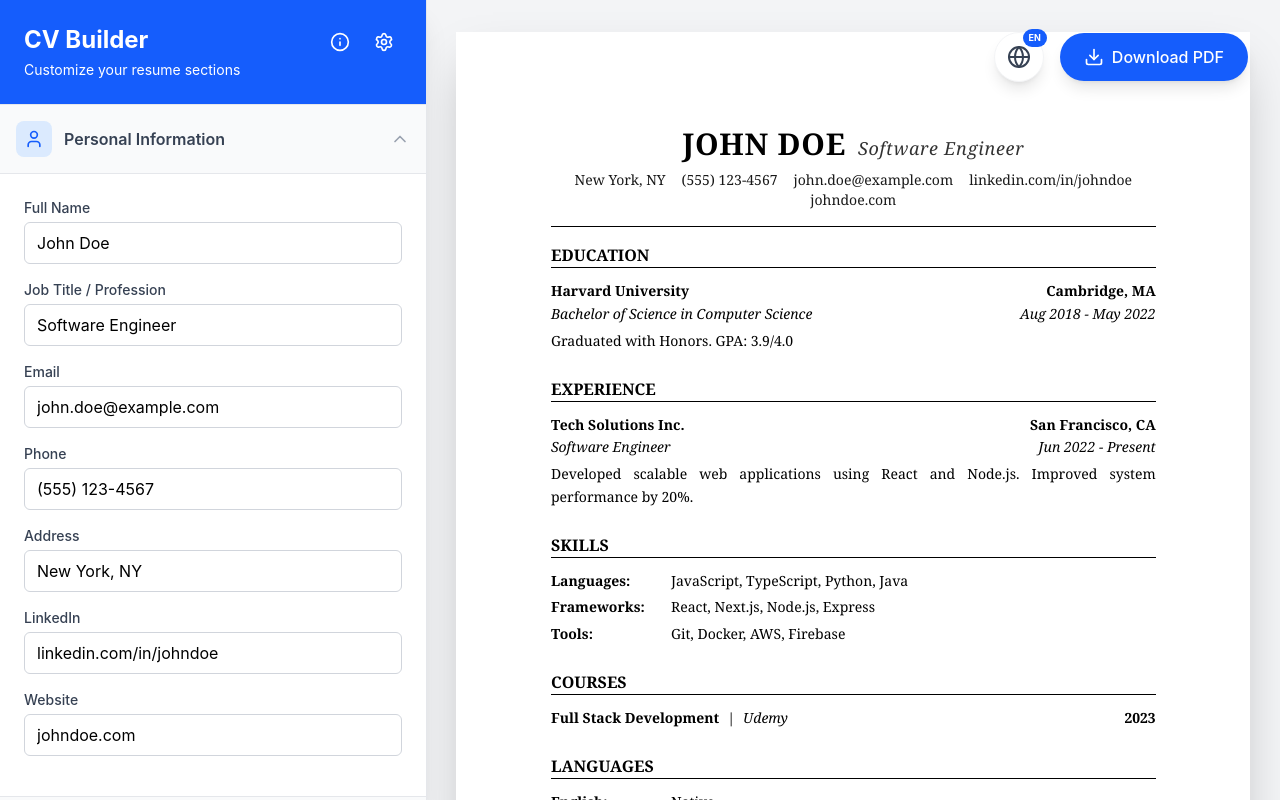
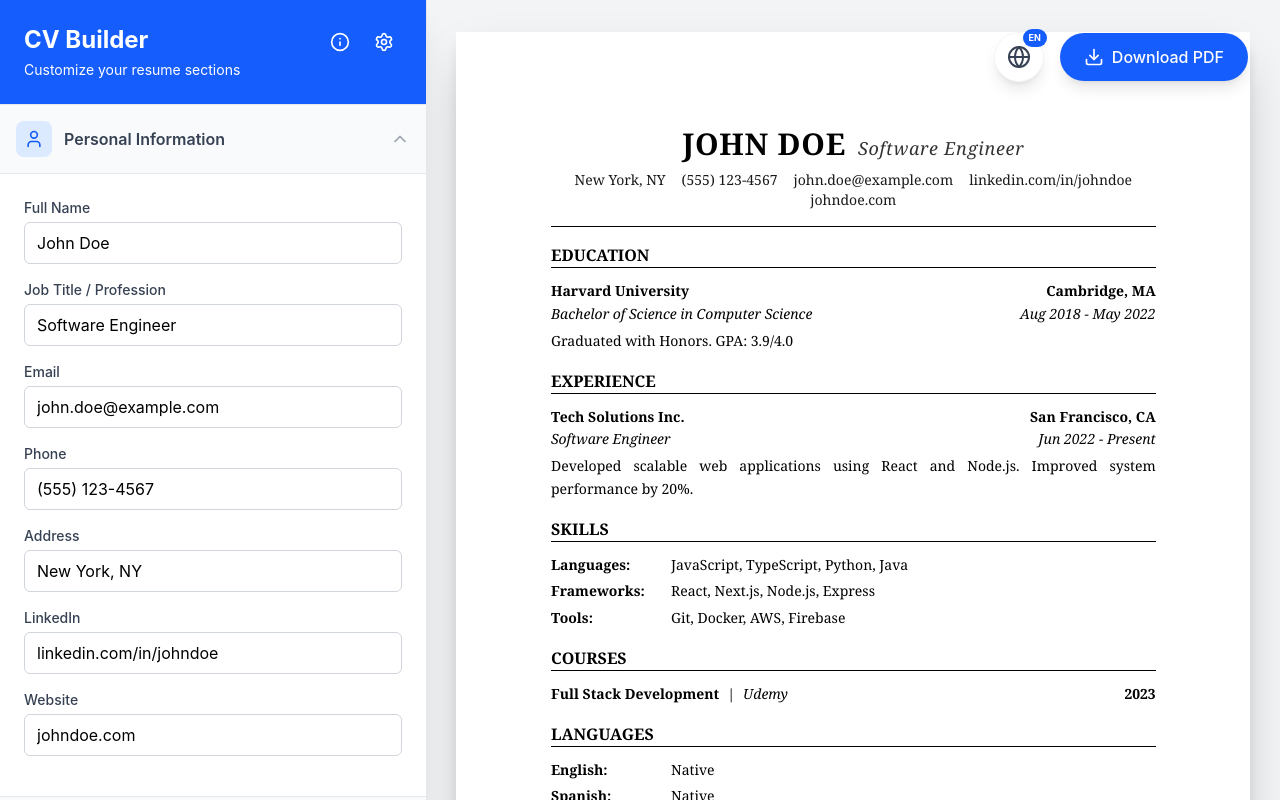
Before and after one commit to Lautaro-R-collins/CV-Builder, a React (Vite) app: page / in a window 1280 px wide. Built offline with nearby package versions, Linux system fonts and the light colour scheme.

Commit message:
cv fix page

```diff
--- a/src/components/CV/CV.jsx
+++ b/src/components/CV/CV.jsx
@@ -1,10 +1,14 @@
 import { useTranslation } from 'react-i18next';
 import { useCV } from '../../context/CVContext';
+import { useState, useLayoutEffect, useRef } from 'react';
 
 const CV = () => {
   const { t } = useTranslation();
   const { cvData } = useCV();
   const { generalInfo, education, experience, skills, languages, settings, courses } = cvData;
+
+  const [pages, setPages] = useState([]);
+  const measureRef = useRef(null);
 
   const fontSizes = {
     xs: 'text-xs',
@@ -12,19 +16,75 @@ const CV = () => {
     base: 'text-base',
   };
 
-  return (
-    <div
-        className={`bg-white text-black h-full w-full font-serif leading-relaxed ${fontSizes[settings.fontSize] || 'text-sm'}`}
-        style={{ padding: `${settings.margins}cm` }}
-    >
-      {/* Header */}
+  // Convert mm to pixels (approximate, browser handles scaling)
+  // We'll work with relative heights mostly
+  const A4_HEIGHT_MM = 297;
+  const MARGINS_MM = (settings.margins || 1) * 10; // cm to mm
+  const MAX_CONTENT_HEIGHT_MM = A4_HEIGHT_MM - (MARGINS_MM * 2);
+
+  useLayoutEffect(() => {
+    if (!measureRef.current) return;
+
+    const items = Array.from(measureRef.current.children);
+
+    // Get precise heights including margins
+    const itemHeights = items.map(item => {
+      const rect = item.getBoundingClientRect();
+      const style = window.getComputedStyle(item);
+      const marginTop = parseFloat(style.marginTop);
+      const marginBottom = parseFloat(style.marginBottom);
+      return rect.height + marginTop + marginBottom;
+    });
+
+    // Use a hidden A4 page to get the PX height of one page.
+    const testPage = document.createElement('div');
+    testPage.style.height = '297mm';
+    testPage.style.visibility = 'hidden';
+    testPage.style.position = 'absolute';
+    document.body.appendChild(testPage);
+    const pxPerPage = testPage.getBoundingClientRect().height;
+    const pxPerMargin = (MARGINS_MM * pxPerPage) / A4_HEIGHT_MM;
+    const maxPxPerPage = pxPerPage - (pxPerMargin * 2);
+    document.body.removeChild(testPage);
+
+    const newPages = [];
+    let currentPageItems = [];
+    let currentHeight = 0;
+
+    items.forEach((_, index) => {
+      const height = itemHeights[index];
+      // If adding this item exceeds the page, start a new page
+      if (currentHeight + height > maxPxPerPage && currentPageItems.length > 0) {
+        newPages.push(currentPageItems);
+        currentPageItems = [index];
+        currentHeight = height;
+      } else {
+        currentPageItems.push(index);
+        currentHeight += height;
+      }
+    });
+
+    if (currentPageItems.length > 0) {
+      newPages.push(currentPageItems);
+    }
+
+    // Wrap in rAF to avoid "Calling setState synchronously within an effect" warning
+    requestAnimationFrame(() => {
+      setPages(newPages);
+    });
+  }, [cvData, settings, MARGINS_MM]);
+
+  // Define component blocks to be measured/rendered
+  const blocks = [];
+
+  // Header
+  blocks.push(
     <header
+      key="header"
       className={`mb-4 border-b border-black pb-4 ${settings.headerStyle === 'center' ? 'text-center' : 'text-left'}`}
       style={{ color: settings.headerColor }}
     >
-        <h1
-            className="text-3xl font-bold uppercase tracking-wide mb-2"
-        >
+      <h1 className="text-3xl font-bold uppercase tracking-wide mb-2">
           {generalInfo.fullName}
           {generalInfo.jobTitle && (
             <span className="ml-3 text-lg font-normal italic capitalize text-current opacity-80">
@@ -40,13 +100,14 @@ const CV = () => {
          {generalInfo.website && <span>{generalInfo.website}</span>}
       </div>
     </header>
+  );
 
-      {/* Education */}
-      {education.length > 0 && (
-        <section className="mb-6">
-          <h2 className="text-base font-bold uppercase border-b border-black mb-3">{t('cv.education')}</h2>
-          {education.map((edu) => (
-            <div key={edu.id} className="mb-3">
+  // Education Section Header
+  if (education.length > 0) {
+    blocks.push(<h2 key="edu-hdr" className="text-base font-bold uppercase border-b border-black mb-3 mt-4">{t('cv.education')}</h2>);
+    education.forEach((edu) => {
+      blocks.push(
+        <div key={`edu-${edu.id}`} className="mb-3">
           <div className="flex justify-between items-baseline font-bold">
             <span>{edu.school}</span>
             <span>{edu.location}</span>
@@ -59,16 +120,16 @@ const CV = () => {
               <p className="mt-1 whitespace-pre-line text-justify">{edu.description}</p>
           )}
         </div>
-          ))}
-        </section>
-      )}
+      );
+    });
+  }
 
-      {/* Experience */}
-      {experience.length > 0 && (
-        <section className="mb-6">
-          <h2 className="text-base font-bold uppercase border-b border-black mb-3">{t('cv.experience')}</h2>
-          {experience.map((exp) => (
-            <div key={exp.id} className="mb-4">
+  // Experience Section Header
+  if (experience.length > 0) {
+    blocks.push(<h2 key="exp-hdr" className="text-base font-bold uppercase border-b border-black mb-3 mt-4">{t('cv.experience')}</h2>);
+    experience.forEach((exp) => {
+      blocks.push(
+        <div key={`exp-${exp.id}`} className="mb-4">
           <div className="flex justify-between items-baseline font-bold">
             <span>{exp.company}</span>
             <span>{exp.location}</span>
@@ -81,32 +142,29 @@ const CV = () => {
               <p className="whitespace-pre-line text-justify">{exp.description}</p>
           )}
         </div>
-          ))}
-        </section>
-      )}
+      );
+    });
+  }
 
-      {/* Skills */}
-      {skills.length > 0 && (
-        <section className="mb-6">
-          <h2 className="text-base font-bold uppercase border-b border-black mb-3">{t('cv.skills')}</h2>
-          <div className="grid grid-cols-1 gap-1">
-            {skills.map((skill) => (
-              <div key={skill.id} className="flex">
+  // Skills
+  if (skills.length > 0) {
+    blocks.push(<h2 key="sk-hdr" className="text-base font-bold uppercase border-b border-black mb-3 mt-4">{t('cv.skills')}</h2>);
+    skills.forEach((skill) => {
+        blocks.push(
+            <div key={`skill-${skill.id}`} className="flex mb-1">
                 <span className="font-bold min-w-[120px]">{skill.category}:</span>
                 <span>{skill.items}</span>
             </div>
-            ))}
-          </div>
-        </section>
-      )}
+        );
+    });
+  }
 
-      {/* Courses */}
-      {courses && courses.length > 0 && (
-        <section className="mb-6">
-          <h2 className="text-base font-bold uppercase border-b border-black mb-3">{t('cv.courses')}</h2>
-          <div className="grid grid-cols-1 gap-2">
-            {courses.map((course) => (
-              <div key={course.id} className="flex justify-between items-baseline">
+  // Courses
+  if (courses && courses.length > 0) {
+    blocks.push(<h2 key="crs-hdr" className="text-base font-bold uppercase border-b border-black mb-3 mt-4">{t('cv.courses')}</h2>);
+    courses.forEach((course) => {
+      blocks.push(
+        <div key={`course-${course.id}`} className="flex justify-between items-baseline mb-2">
           <div>
               <span className="font-bold">{course.name}</span>
               <span className="mx-2">|</span>
@@ -114,24 +172,59 @@ const CV = () => {
           </div>
           <span className="font-bold">{course.date}</span>
         </div>
-            ))}
-          </div>
-        </section>
-      )}
+      );
+    });
+  }
 
-      {/* Languages */}
-      {languages.length > 0 && (
-        <section>
-          <h2 className="text-base font-bold uppercase border-b border-black mb-3">{t('cv.languages')}</h2>
-          <div className="grid grid-cols-1 gap-1">
-            {languages.map((language) => (
-              <div key={language.id} className="flex">
+  // Languages
+  if (languages.length > 0) {
+    blocks.push(<h2 key="lang-hdr" className="text-base font-bold uppercase border-b border-black mb-3 mt-4">{t('cv.languages')}</h2>);
+    languages.forEach((language) => {
+      blocks.push(
+        <div key={`lang-${language.id}`} className="flex mb-1">
           <span className="font-bold min-w-[120px]">{language.language}:</span>
           <span>{language.level}</span>
         </div>
-            ))}
+      );
+    });
+  }
+
+  return (
+    <div className={`w-full flex flex-col items-center gap-8 ${fontSizes[settings.fontSize] || 'text-sm'}`}>
+      {/* Hidden measurement container */}
+      <div
+        ref={measureRef}
+        className="absolute opacity-0 pointer-events-none w-[210mm] font-serif leading-relaxed"
+        style={{ padding: `${settings.margins}cm` }}
+      >
+        {blocks}
       </div>
-        </section>
+
+      {/* Actual Pages */}
+      {pages.length > 0 ? (
+        pages.map((itemIndices, pageIdx) => (
+          <div
+            key={pageIdx}
+            className="bg-white text-black w-[210mm] h-[297mm] font-serif leading-relaxed relative shadow-lg print:shadow-none"
+            style={{ padding: `${settings.margins}cm` }}
+          >
+            <div className="h-full overflow-hidden">
+                {itemIndices.map(idx => blocks[idx])}
+            </div>
+            {/* Page Numbering */}
+            <div className="absolute bottom-4 right-8 text-[10px] text-gray-400 font-sans">
+                {pageIdx + 1} / {pages.length}
+            </div>
+          </div>
+        ))
+      ) : (
+        /* Fallback / Initial load before measurement */
+        <div
+          className="bg-white text-black w-[210mm] h-[297mm] font-serif leading-relaxed shadow-lg print:shadow-none"
+          style={{ padding: `${settings.margins}cm` }}
+        >
+          {blocks}
+        </div>
       )}
     </div>
   );
```
Lines whose indentation alone changed are shown as unchanged.
